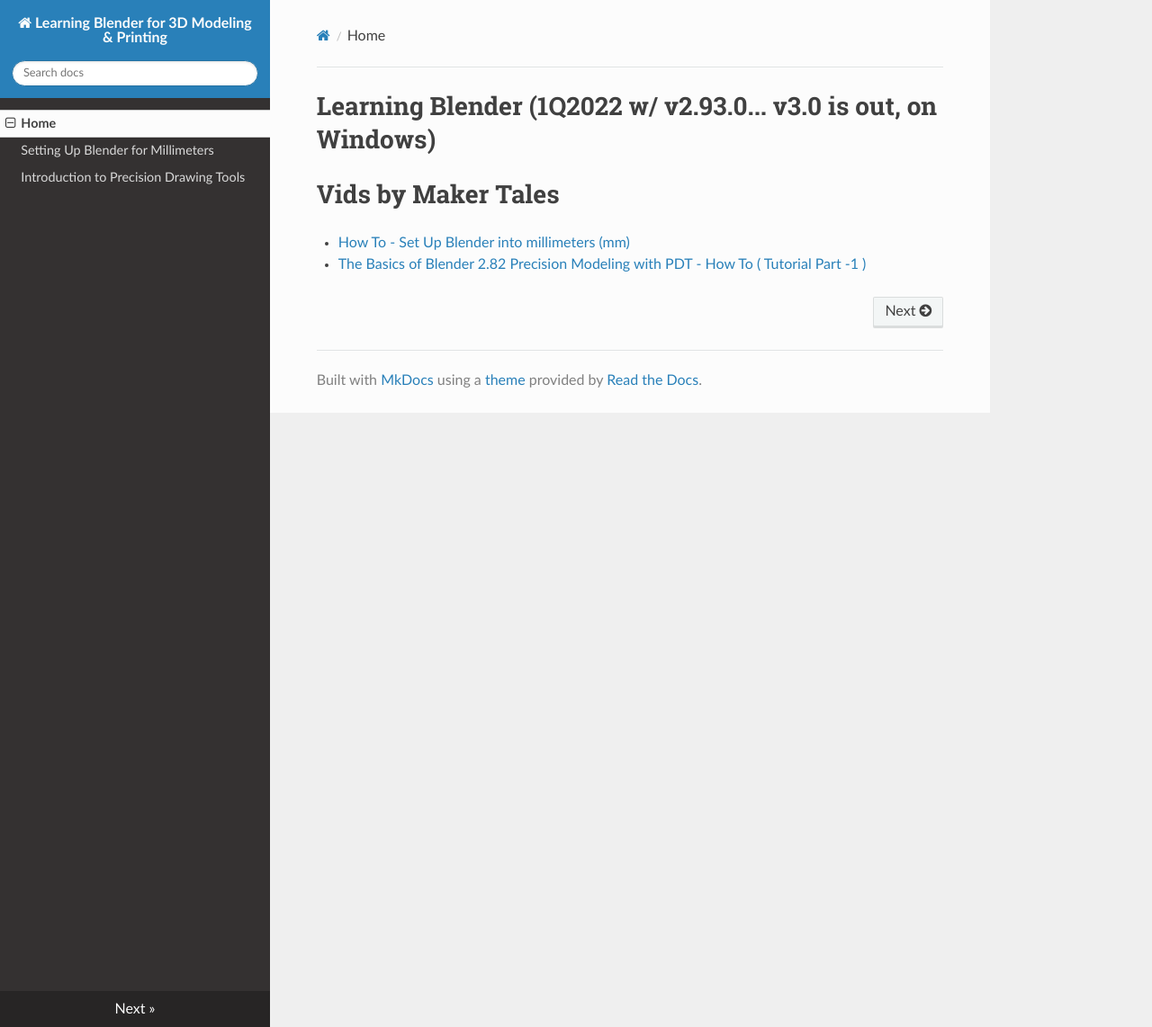
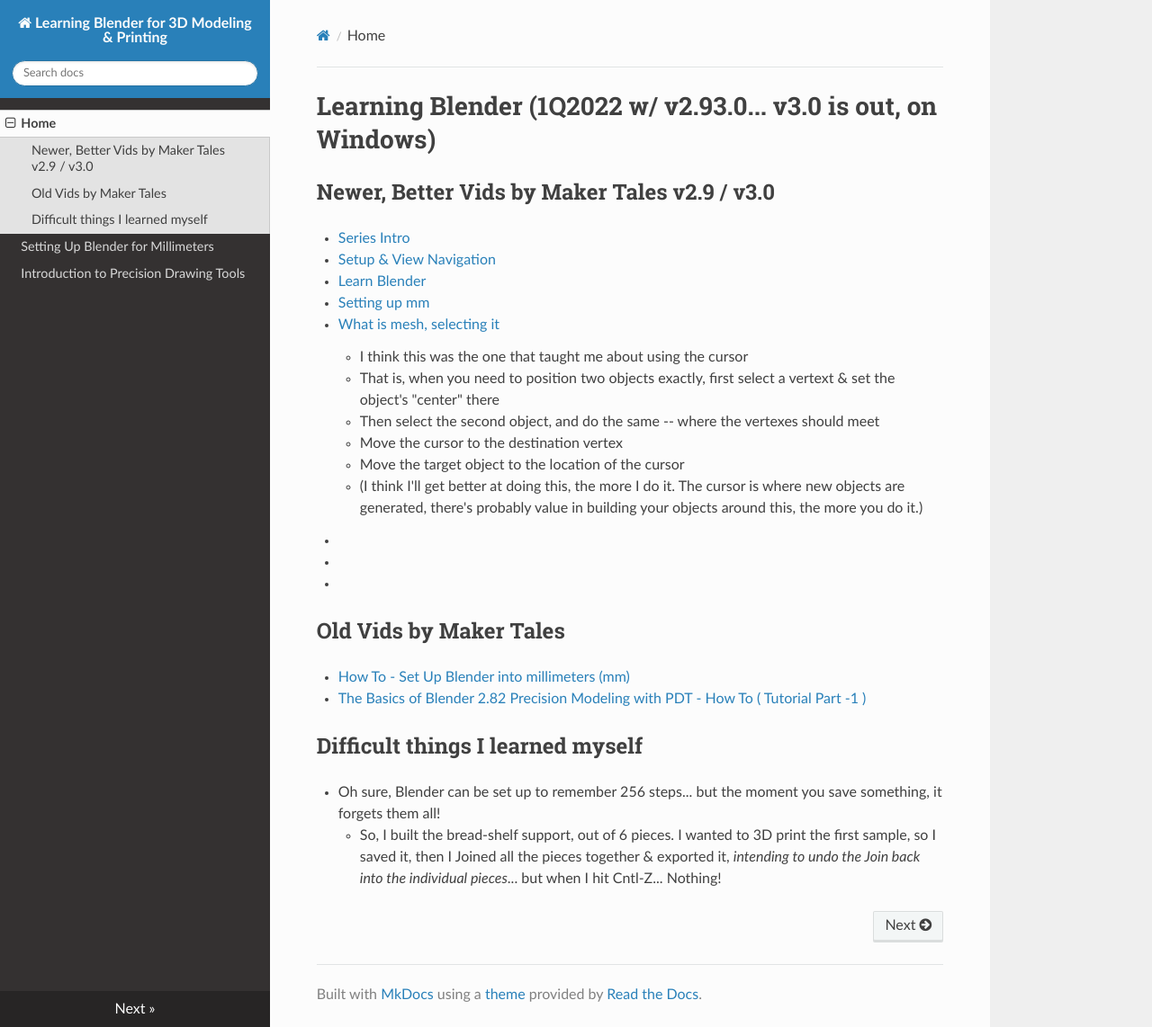
Before and after one commit to nmacgreg/LearningBlender, an MkDocs documentation site: the page built from docs/index.md, in a window 1280 px wide and 1142 px high. Shown: the whole window at 90% size. Built offline with MkDocs 1.6.1, drawn with Linux system fonts in a browser that asks for light colours; nearby versions of some CDN libraries.

Commit message:
More Blender updates

```diff
--- a/docs/index.md
+++ b/docs/index.md
@@ -1,6 +1,28 @@
 # Learning Blender (1Q2022 w/ v2.93.0... v3.0 is out, on Windows)
 
-# Vids by Maker Tales
+## Newer, Better Vids by Maker Tales v2.9 / v3.0
+
+* [Series Intro](https://www.youtube.com/watch?v=83yNYScsRPI&list=PL6Fiih6ItYsXzUbBNz7-IvV7UJYHZzCdF&index=1)
+* [Setup & View Navigation](https://www.youtube.com/watch?v=qzhgrHDDR7I&list=PL6Fiih6ItYsXzUbBNz7-IvV7UJYHZzCdF&index=2)
+* [Learn Blender](https://www.youtube.com/watch?v=v9tbXF410SU&list=PL6Fiih6ItYsXzUbBNz7-IvV7UJYHZzCdF&index=3)
+* [Setting up mm](https://www.youtube.com/watch?v=VihRvil3138&list=PL6Fiih6ItYsXzUbBNz7-IvV7UJYHZzCdF&index=4)
+* [What is mesh, selecting it](https://www.youtube.com/watch?v=vi6cQCnaM4A&list=PL6Fiih6ItYsXzUbBNz7-IvV7UJYHZzCdF&index=5)
+    * I think this was the one that taught me about using the cursor
+    * That is, when you need to position two objects exactly, first select a vertext & set the object's "center" there
+    * Then select the second object, and do the same -- where the vertexes should meet
+    * Move the cursor to the destination vertex
+    * Move the target object to the location of the cursor
+    * (I think I'll get better at doing this, the more I do it.  The cursor is where new objects are generated, there's probably value in building your objects around this, the more you do it.)
+* []()
+* []()
+* []()
+
+## Old Vids by Maker Tales
 
 * [How To - Set Up Blender into millimeters (mm)](IntroPDT.md)
 * [The Basics of Blender 2.82 Precision Modeling with PDT - How To ( Tutorial Part -1 )](Setting_mm.md)
+
+## Difficult things I learned myself
+
+* Oh sure, Blender can be set up to remember 256 steps... but the moment you save something, it forgets them all!
+    * So, I built the bread-shelf support, out of 6 pieces.  I wanted to 3D print the first sample, so I saved it, then I Joined all the pieces together & exported it, *intending to undo the Join back into the individual pieces*... but when I hit Cntl-Z... Nothing!
```
Also changed, not shown: 4 other files.
